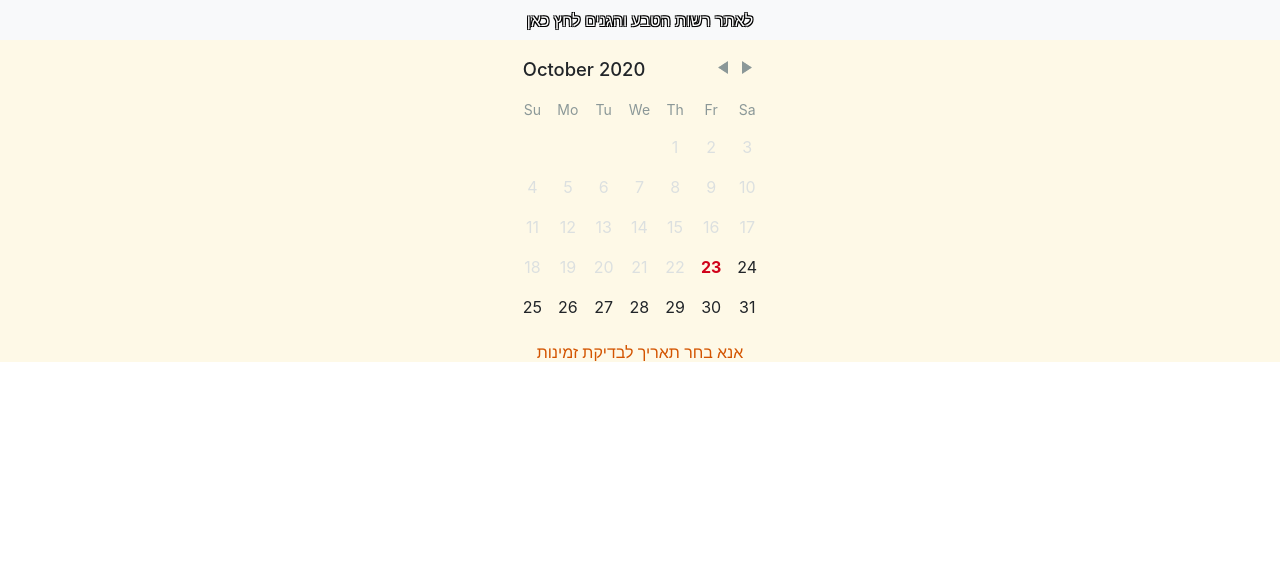
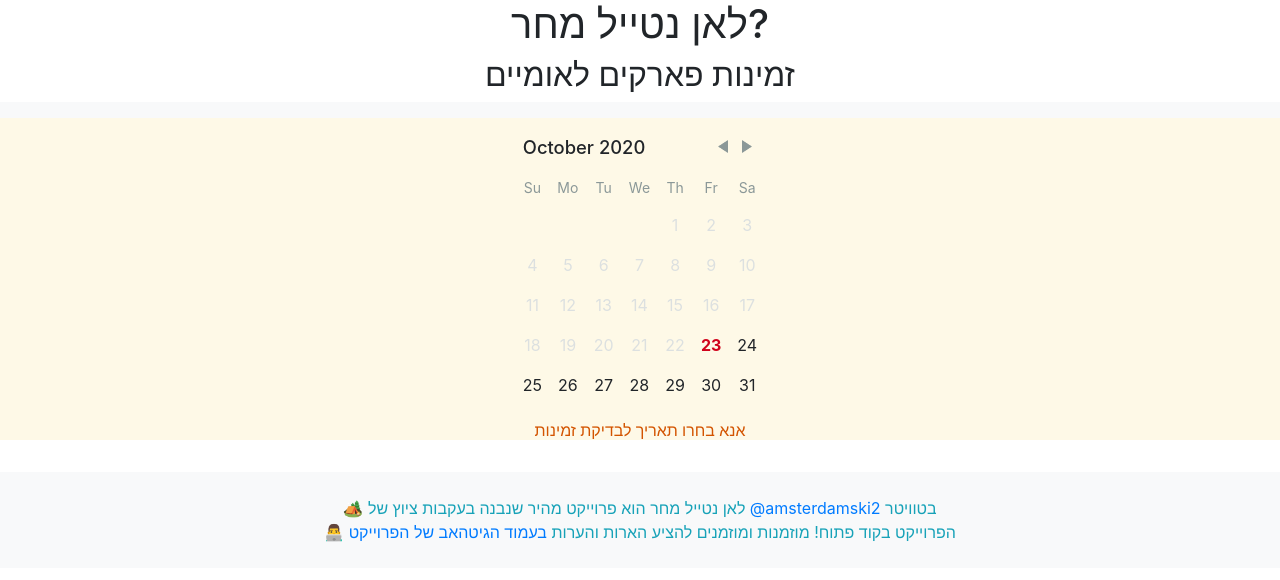
Before and after one commit to NivRichter/park_n_recs, a React (Create React App) app: page / in a window 1280 px wide. Shown: the top 580 px of the page. Built offline with nearby package versions, Linux system fonts and the light colour scheme.

Commit message:
Added footer note

```diff
--- a/src/App.js
+++ b/src/App.js
@@ -493,13 +493,11 @@ formatIsraeliDate(date) {
     return (
 
       <div className="App" >
+        <div>
+        <h1>לאן נטייל מחר?</h1>
+         <h2>זמינות פארקים לאומיים</h2>
+        <Navbar bg="light" variant="light">
 
-
-        <div>
-        <Navbar bg="light" variant="light">
-               <a className ="hyperLink"  style={{marginLeft:"auto", marginRight: "auto"}} href="https://www.parks.org.il/%D7%94%D7%96%D7%9E%D7%A0%D7%95%D7%AA-%D7%9C%D7%90%D7%AA%D7%A8%D7%99%D7%9D/">
-                  לאתר רשות הטבע והגנים לחץ כאן
-               </a>
           {/* <Form inline>
             <Button variant="outline-info" onClick={randomClicked}>הגרל אתר שפנוי היום</Button>
           </Form> */}
@@ -512,11 +510,14 @@ formatIsraeliDate(date) {
           //<p>You clicked {this.state.selectedDay.toLocaleDateString()}</p>
           <p>מציג אתרים הזמינים בתאריך:  {this.formatIsraeliDate(this.state.selectedDay)}</p>
              :
-          <h6 style ={{ color:"#D35400"}}>אנא בחר תאריך לבדיקת זמינות</h6>
+          <h6 style ={{ color:"#D35400"}}>אנא בחרו תאריך לבדיקת זמינות</h6>
         }
       </div>
 
       <div>
+         <Container>
+               <Row>
+                  <Col>
         {
           !this.state.view ?
               <ClipLoader
@@ -531,6 +532,11 @@ formatIsraeliDate(date) {
          {
             this.state.formatDate.length > 0?
                <div>
+                  <div>
+                     <h4 className="d-block">
+                      סינון לפי איזור:
+                     </h4>
+                  </div>
                   <ButtonGroup toggle className="mb-2">
 
                   <ToggleButton
@@ -584,11 +590,7 @@ formatIsraeliDate(date) {
                               : this.setState({south: e.currentTarget.checked})  }>
                            <a class="region"> דרום</a>
                      </ToggleButton>
-                     <h4>
-                  : סינון לפי איזור
-
-                  </h4>
-                     </ButtonGroup>
+                  </ButtonGroup>
                </div>
             : null
          }
@@ -656,7 +658,21 @@ formatIsraeliDate(date) {
 
         }
 
+</Col>
+            </Row>
+         </Container>
         </div>
+
+         <footer className="my-4 py-4 bg-light container-fluid text-info">
+            <Container>
+               <Row>
+                  <Col>
+                     <div>🏕️ לאן נטייל מחר הוא פרוייקט מהיר שנבנה בעקבות ציוץ של <a href="https://twitter.com/amsterdamski2/status/1319278880281169921" target="_blank">@amsterdamski2</a> בטוויטר</div>
+                     <div>👨‍💻 הפרוייקט בקוד פתוח! מוזמנות ומוזמנים להציע הארות והערות <a href="https://github.com/NivRichter/park_n_recs" target="_blank">בעמוד הגיטהאב של הפרוייקט</a></div>
+                  </Col>
+               </Row>
+            </Container>
+         </footer>
 
       </div>
     );
```
